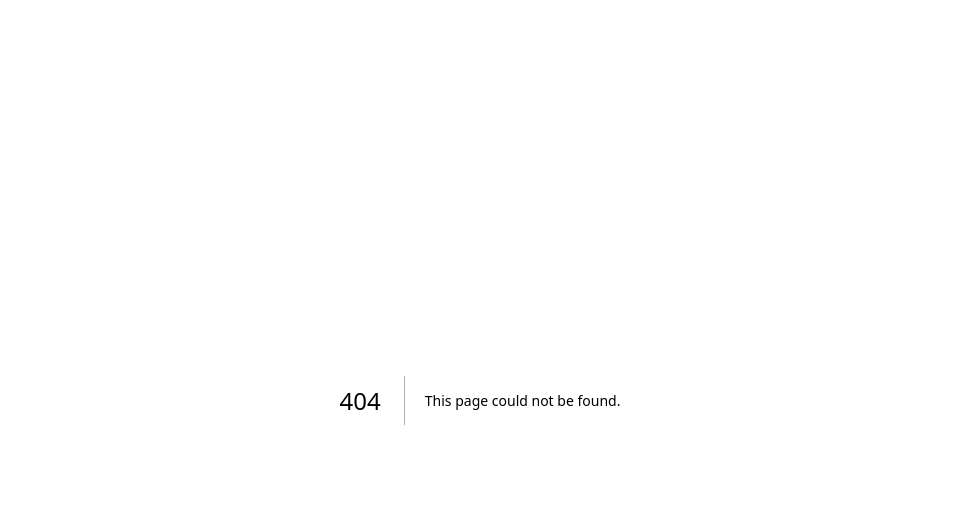
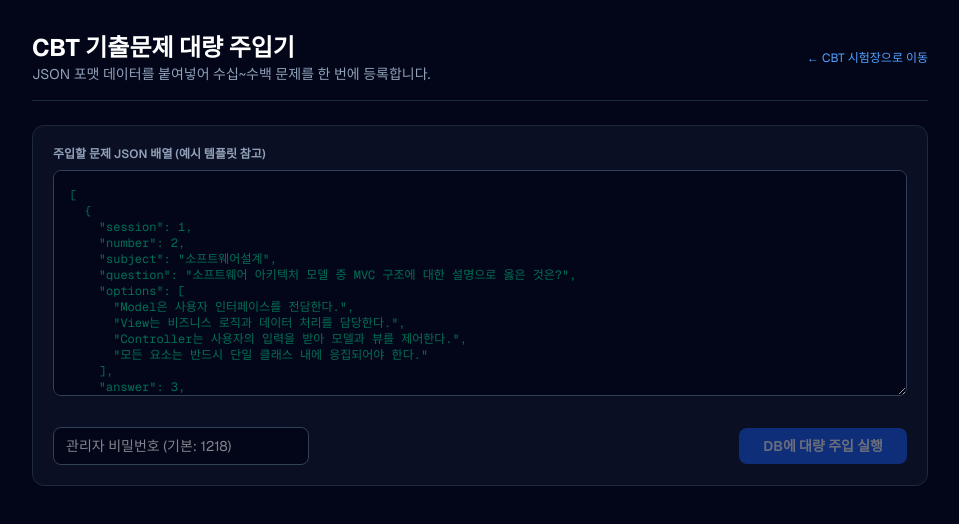
Before and after one commit to omgsmj/shins_lab, a Next.js app: page /admin/cbt in a window 1280 px wide. Before the commit this address had no page. Shown: the top 524 px of the page, without its empty margins (160-1119 px from the left). Built offline with nearby package versions, Linux system fonts and the light colour scheme.

Commit message:
feat: add admin batch importer for cbt questions

```diff
--- /dev/null
+++ b/src/app/admin/cbt/page.tsx
@@ -0,0 +1,127 @@
+'use client';
+
+import React, { useState } from 'react';
+import Link from 'next/link';
+
+export default function AdminCBTPage() {
+  const [jsonText, setJsonText] = useState('');
+  const [password, setPassword] = useState('');
+  const [status, setStatus] = useState<string | null>(null);
+  const [loading, setLoading] = useState(false);
+
+  const sampleFormat = [
+    {
+      session: 1,
+      number: 2,
+      subject: "소프트웨어설계",
+      question: "소프트웨어 아키텍처 모델 중 MVC 구조에 대한 설명으로 옳은 것은?",
+      options: [
+        "Model은 사용자 인터페이스를 전담한다.",
+        "View는 비즈니스 로직과 데이터 처리를 담당한다.",
+        "Controller는 사용자의 입력을 받아 모델과 뷰를 제어한다.",
+        "모든 요소는 반드시 단일 클래스 내에 응집되어야 한다."
+      ],
+      answer: 3,
+      explanation: "MVC 패턴에서 Controller는 Model과 View 사이의 상호작용을 관리합니다."
+    }
+  ];
+
+  const handleImport = async () => {
+    if (!password) {
+      alert('관리자 비밀번호를 입력하세요.');
+      return;
+    }
+
+    let parsedQuestions;
+    try {
+      parsedQuestions = JSON.parse(jsonText);
+      if (!Array.isArray(parsedQuestions)) {
+        throw new Error('데이터는 배열 [ ... ] 형태여야 합니다.');
+      }
+    } catch (e) {
+      alert('올바른 JSON 형식이 아닙니다. 문법을 확인하세요.');
+      return;
+    }
+
+    setLoading(true);
+    setStatus('DB에 주입 중...');
+
+    try {
+      const res = await fetch('/api/cbt/questions/batch', {
+        method: 'POST',
+        headers: { 'Content-Type': 'application/json' },
+        body: JSON.stringify({
+          adminPassword: password,
+          questions: parsedQuestions
+        })
+      });
+
+      const resJson = await res.json();
+      if (!resJson.success) {
+        throw new Error(resJson.error);
+      }
+
+      setStatus(` 주입 완료: 총 ${resJson.count}개 문제가 등록되었습니다.`);
+      setJsonText('');
+    } catch (err: unknown) {
+      setStatus(`❌ 오류 발생: ${err instanceof Error ? err.message : '통신 실패'}`);
+    } finally {
+      setLoading(false);
+    }
+  };
+
+  return (
+    <div className="min-h-screen bg-slate-950 text-slate-100 p-8 font-sans">
+      <div className="max-w-4xl mx-auto space-y-6">
+        <div className="flex items-center justify-between border-b border-slate-800 pb-4">
+          <div>
+            <h1 className="text-2xl font-bold text-white">CBT 기출문제 대량 주입기</h1>
+            <p className="text-sm text-slate-400">JSON 포맷 데이터를 붙여넣어 수십~수백 문제를 한 번에 등록합니다.</p>
+          </div>
+          <Link href="/cbt" className="text-xs text-blue-400 hover:underline">
+            ← CBT 시험장으로 이동
+          </Link>
+        </div>
+
+        <div className="rounded-xl border border-slate-800 bg-slate-900/60 p-5 space-y-4">
+          <div>
+            <label className="block text-xs font-semibold text-slate-400 mb-2">
+              주입할 문제 JSON 배열 (예시 템플릿 참고)
+            </label>
+            <textarea
+              rows={12}
+              value={jsonText}
+              onChange={(e) => setJsonText(e.target.value)}
+              placeholder={JSON.stringify(sampleFormat, null, 2)}
+              className="w-full font-mono text-xs rounded-lg border border-slate-700 bg-slate-950 p-4 text-emerald-400 focus:outline-none focus:border-blue-500"
+            />
+          </div>
+
+          <div className="flex items-center justify-between gap-4 pt-2">
+            <input
+              type="password"
+              placeholder="관리자 비밀번호 (기본: 1218)"
+              value={password}
+              onChange={(e) => setPassword(e.target.value)}
+              className="w-64 rounded-lg border border-slate-700 bg-slate-950 px-3 py-2 text-sm text-white focus:outline-none focus:border-blue-500"
+            />
+
+            <button
+              onClick={handleImport}
+              disabled={loading || !jsonText.trim()}
+              className="rounded-lg bg-blue-600 px-6 py-2 text-sm font-semibold text-white hover:bg-blue-500 disabled:opacity-40 transition"
+            >
+              {loading ? '처리 중...' : 'DB에 대량 주입 실행'}
+            </button>
+          </div>
+
+          {status && (
+            <div className="rounded-lg border border-slate-700 bg-slate-800/80 p-3 text-xs font-mono text-slate-200">
+              {status}
+            </div>
+          )}
+        </div>
+      </div>
+    </div>
+  );
+}
--- /dev/null
+++ b/src/app/api/cbt/questions/batch/route.ts
@@ -0,0 +1,48 @@
+import { NextRequest, NextResponse } from 'next/server';
+import { supabase } from '@/lib/supabase';
+
+export async function POST(request: NextRequest) {
+  try {
+    const body = await request.json();
+    const { questions, adminPassword } = body;
+
+    const expectedPassword = process.env.ADMIN_PASSWORD || '1218';
+    if (adminPassword !== expectedPassword) {
+      return NextResponse.json({ success: false, error: '관리자 인증 실패' }, { status: 401 });
+    }
+
+    if (!Array.isArray(questions) || questions.length === 0) {
+      return NextResponse.json({ success: false, error: '주입할 문제 데이터 배열이 비어 있습니다.' }, { status: 400 });
+    }
+
+    // 데이터 유효성 정제
+    const formatted = questions.map((q) => ({
+      session: Number(q.session),
+      number: Number(q.number),
+      subject: String(q.subject || '공통'),
+      question: String(q.question),
+      options: q.options,
+      answer: Number(q.answer),
+      explanation: String(q.explanation || '')
+    }));
+
+    // Supabase 일괄 삽입
+    const { data, error } = await supabase
+      .from('cbt_questions')
+      .insert(formatted)
+      .select('id, session, number');
+
+    if (error) {
+      return NextResponse.json({ success: false, error: error.message }, { status: 500 });
+    }
+
+    return NextResponse.json({
+      success: true,
+      message: `${data.length}개의 문제가 성공적으로 주입되었습니다.`,
+      count: data.length
+    });
+  } catch (err: unknown) {
+    const message = err instanceof Error ? err.message : '서버 에러';
+    return NextResponse.json({ success: false, error: message }, { status: 500 });
+  }
+}
```
